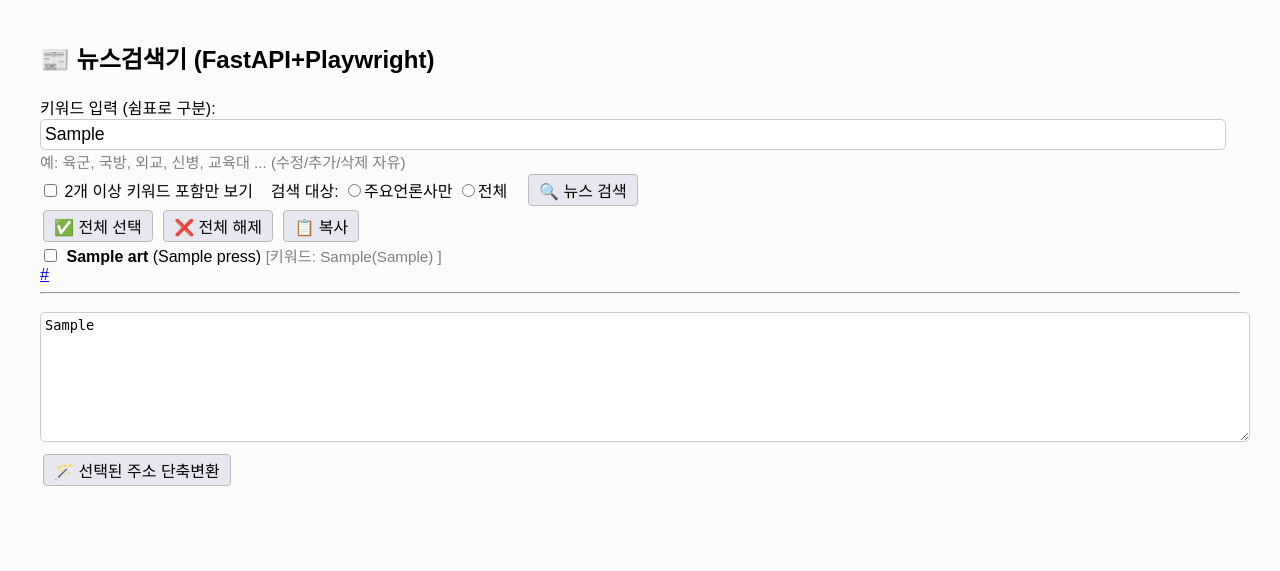
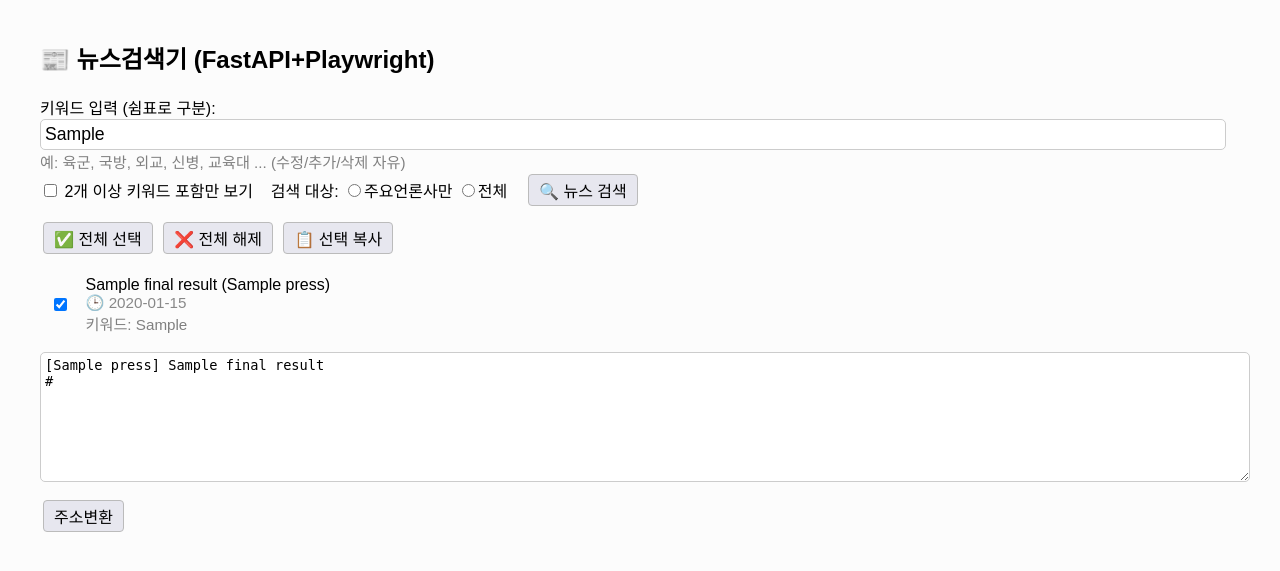
Before and after one commit to jecktya/naver-news-shortener, a FastAPI app: template templates/news_search.html in a window 1280 px wide. Shown: the top 571 px of the page. Run offline with FastAPI, Linux system fonts and the light colour scheme; the template is opened without the code that fills it: most values are stand-ins (such as "Sample title", 1, 10 or a date in 2020).

Commit message:
Update news_search.html

```diff
--- a/templates/news_search.html
+++ b/templates/news_search.html
@@ -2,7 +2,7 @@
 <html lang="ko">
 <head>
     <meta charset="UTF-8">
-    <title>📰 뉴스검색기 (FastAPI+Playwright)</title>
+    <title>📰 뉴스검색기 (FastAPI 버전)</title>
     <style>
         body { font-family: 'Malgun Gothic', sans-serif; background:#fcfcfc; margin:40px;}
         input[type=text], textarea { font-size:1.1em; padding:4px; border:1px solid #ccc; border-radius:5px;}
@@ -14,23 +14,76 @@
         .small { font-size:0.95em; color:gray;}
     </style>
     <script>
+    // 전체 선택/해제, 선택 복사 js
     function selectAll(val) {
         let cbs = document.querySelectorAll('input[name="selected_urls"]');
-        cbs.forEach(cb => cb.checked = val);
-        document.getElementById("result_form").submit();
+        cbs.forEach(cb => {cb.checked = val;});
+        updateCopyArea();
+    }
+    function updateCopyArea() {
+        let lines = [];
+        document.querySelectorAll('input[name="selected_urls"]:checked').forEach(cb => {
+            let idx = cb.value;
+            let title = document.getElementById("title_" + idx).textContent;
+            let press = document.getElementById("press_" + idx).textContent;
+            let url = document.getElementById("url_" + idx).textContent;
+            lines.push(`[${press}] ${title}\n${url}`);
+        });
+        document.getElementById("copy_area").value = lines.join("\n\n");
     }
     function copyText() {
         let ta = document.getElementById("copy_area");
         ta.select(); document.execCommand("copy");
         alert("복사 완료!");
     }
+    async function convertShortUrls() {
+        let checked = [];
+        document.querySelectorAll('input[name="selected_urls"]:checked').forEach(cb => {
+            let idx = cb.value;
+            let url = document.getElementById("url_" + idx).textContent;
+            if(url.startsWith("https://n.news.naver.com/")) checked.push(url);
+        });
+        if(checked.length === 0){
+            alert("변환할 네이버뉴스 주소가 없습니다.");
+            return;
+        }
+        document.getElementById("shorten_btn").disabled = true;
+        document.getElementById("shorten_btn").textContent = "변환중...";
+        let resp = await fetch("/shorten", {
+            method: "POST",
+            headers: {"Content-Type": "application/json"},
+            body: JSON.stringify({"urls": checked})
+        });
+        let data = await resp.json();
+        let result = data.result;
+        let fail = data.fail;
+        // 주소 변환
+        let lines = [];
+        let fail_lines = [];
+        document.querySelectorAll('input[name="selected_urls"]:checked').forEach(cb => {
+            let idx = cb.value;
+            let title = document.getElementById("title_" + idx).textContent;
+            let press = document.getElementById("press_" + idx).textContent;
+            let url = document.getElementById("url_" + idx).textContent;
+            let replaced_url = result[url] ? result[url] : url;
+            lines.push(`[${press}] ${title}\n${replaced_url}`);
+            if(fail[url]){
+                fail_lines.push(`${title}: ${fail[url]}`);
+            }
+        });
+        document.getElementById("copy_area").value = lines.join("\n\n");
+        document.getElementById("fail_area").innerHTML = fail_lines.length > 0 ? "<b>🔴 변환 실패:</b><br>" + fail_lines.join("<br>") : "";
+        document.getElementById("shorten_btn").disabled = false;
+        document.getElementById("shorten_btn").textContent = "주소변환";
+    }
+    window.onload = function(){updateCopyArea();};
     </script>
 </head>
 <body>
     <h2>📰 뉴스검색기 (FastAPI+Playwright)</h2>
     <form method="post">
         <label>키워드 입력 (쉼표로 구분):</label><br>
-        <input type="text" name="keywords" style="width:98%;" value="{{request.form.keywords or default_keywords}}" />
+        <input type="text" name="keywords" style="width:98%;" value="{{default_keywords}}" />
         <span class="small">예: 육군, 국방, 외교, 신병, 교육대 ... (수정/추가/삭제 자유)</span><br>
         <input type="checkbox" name="checked_two_keywords" value="on" {% if checked_two_keywords %}checked{% endif %}> 2개 이상 키워드 포함만 보기
         &nbsp;&nbsp;
@@ -41,34 +94,37 @@
         <button type="submit" class="btn">🔍 뉴스 검색</button>
     </form>
     {% if msg %}
-    <div class="msg" style="color:tomato;">{{msg|safe}}</div>
+    <div class="msg">{{msg}}</div>
     {% endif %}
     {% if final_results %}
-    <form method="post" id="result_form" action="/shorten">
-        <input type="hidden" name="keywords" value="{{request.form.keywords or default_keywords}}">
-        <input type="hidden" name="checked_two_keywords" value="{{'on' if checked_two_keywords else ''}}">
-        <input type="hidden" name="search_mode" value="{{search_mode}}">
+    <div style="margin:12px 0;">
         <button type="button" class="btn" onclick="selectAll(true)">✅ 전체 선택</button>
         <button type="button" class="btn" onclick="selectAll(false)">❌ 전체 해제</button>
-        <button type="button" class="btn" onclick="copyText()">📋 복사</button>
-        <br>
-        {% for art in final_results %}
-        <div>
-            <input type="checkbox" class="checkbox" name="selected_urls" value="{{art.url}}" {% if art.url in selected_urls %}checked{% endif %} onchange="this.form.submit();">
-            <b>{{art.title}}</b> ({{art.press}})
-            <span class="small">[키워드:
-                {% for k, v in art.kw_counts.most_common() %}
-                    {{k}}({{v}})
-                    {% if not loop.last %}, {% endif %}
-                {% endfor %}
-            ]</span><br>
-            <a href="{{art.url}}" target="_blank">{{art.url}}</a>
-            <hr>
-        </div>
-        {% endfor %}
-        <textarea id="copy_area" name="copy_area" class="copytxt" readonly>{{copy_area}}</textarea><br>
-        <button type="submit" class="btn" style="margin-top:8px;">🪄 선택된 주소 단축변환</button>
+        <button type="button" class="btn" onclick="copyText()">📋 선택 복사</button>
+    </div>
+    <form>
+    <table border="0" cellpadding="6" width="99%">
+    {% for a in final_results %}
+        <tr>
+            <td width="3%" align="center">
+                <input type="checkbox" name="selected_urls" value="{{loop.index0}}" checked onchange="updateCopyArea()">
+            </td>
+            <td>
+                <span id="title_{{loop.index0}}">{{a.title}}</span>
+                (<span id="press_{{loop.index0}}">{{a.press}}</span>)
+                <br><span style="color:#888; font-size:0.95em;">🕒 {{a.pubdate_str}}</span>
+                <br><span class="small">키워드: {{a.matched_str}}</span>
+                <span id="url_{{loop.index0}}" style="display:none;">{{a.url}}</span>
+            </td>
+        </tr>
+    {% endfor %}
+    </table>
     </form>
+    <textarea id="copy_area" class="copytxt" readonly></textarea>
+    <div style="margin:12px 0;">
+        <button id="shorten_btn" type="button" class="btn" onclick="convertShortUrls()">주소변환</button>
+        <div id="fail_area" style="margin-top:6px; color:#d43f3a;"></div>
+    </div>
     {% endif %}
 </body>
 </html>
```
